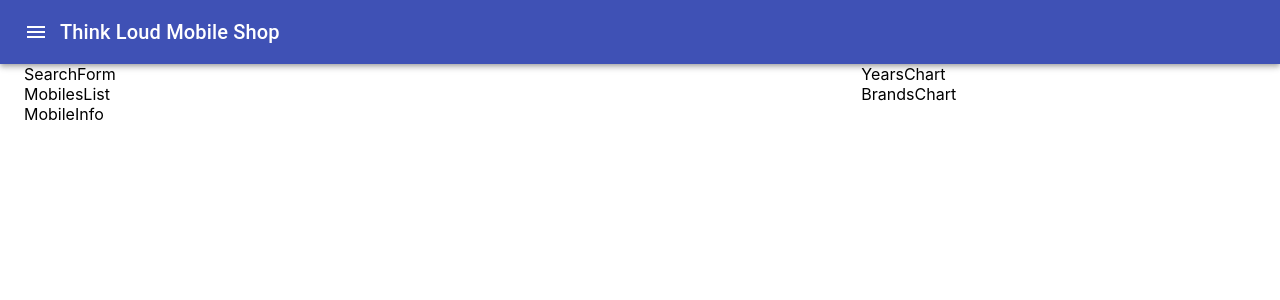
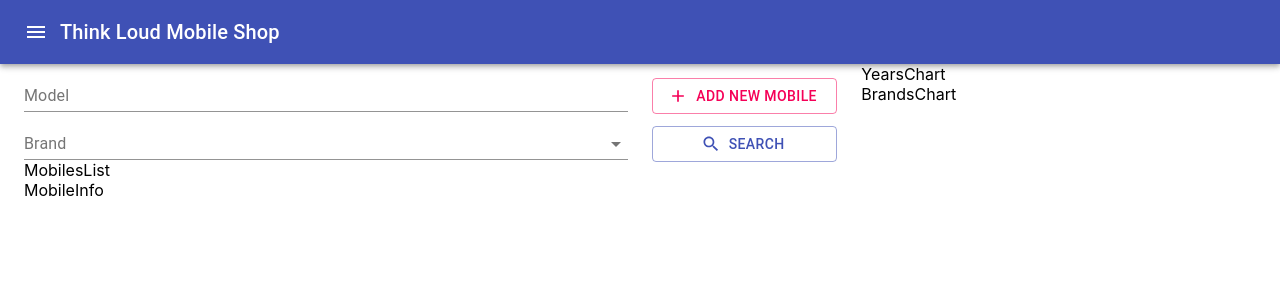
Before and after one commit to ahmady016/thinkloud-mobile-shop-task, a React (Create React App) app: page /home in a window 1280 px wide. Shown: the top 300 px of the page. Built offline with nearby package versions, Linux system fonts and the light colour scheme.

Commit message:
Build SearchForm

```diff
--- a/src/Pages/Home/SearchForm.js
+++ b/src/Pages/Home/SearchForm.js
@@ -1,11 +1,111 @@
 import React from 'react'
 
+import { useHistory } from 'react-router'
+import { useForm, Controller } from 'react-hook-form'
+import { yupResolver } from '@hookform/resolvers/yup'
+import * as yup from 'yup'
+
+import { BRANDS } from '../../_helpers/constants'
+
+import Grid from '@material-ui/core/Grid'
+import FormControl from '@material-ui/core/FormControl'
+import InputLabel from '@material-ui/core/InputLabel'
+import TextField from '@material-ui/core/TextField'
+import Select from '@material-ui/core/Select'
+import MenuItem from '@material-ui/core/MenuItem'
+import Button from '@material-ui/core/Button'
+import SearchIcon from '@material-ui/icons/Search'
+import AddIcon from '@material-ui/icons/Add'
+import Alert from '@material-ui/lab/Alert'
+
+const schema = yup.object().shape({
+	model: yup.string().required(),
+	brand: yup.string().required(),
+})
+
 function SearchForm() {
-  return (
-    <div>
-      SearchForm
-    </div>
-  )
+	const history = useHistory()
+	const goToAddMobile = React.useCallback((e) => history.push('/add-mobile'), [
+		history,
+	])
+
+	const {
+		control,
+		handleSubmit,
+		formState: { errors },
+	} = useForm({
+		defaultValues: {
+			model: '',
+			brand: '',
+		},
+		resolver: yupResolver(schema),
+	})
+	const onSubmit = (data) => {
+		console.log(data)
+	}
+
+	return (
+		<form onSubmit={handleSubmit(onSubmit)}>
+			<Grid container spacing={3}>
+				<Grid item md={9} xs={12}>
+					<Controller
+						name="model"
+						control={control}
+						render={({ field }) => (
+							<FormControl fullWidth>
+								<TextField {...field} label="Model" />
+							</FormControl>
+						)}
+					/>
+					{errors.model && (
+						<Alert severity="error">{errors.model.message}</Alert>
+					)}
+					<Controller
+						name="brand"
+						control={control}
+						render={({ field }) => (
+							<FormControl fullWidth>
+								<InputLabel>Brand</InputLabel>
+								<Select {...field}>
+									{BRANDS.map((brand) => (
+										<MenuItem key={brand} value={brand}>
+											{brand}
+										</MenuItem>
+									))}
+								</Select>
+							</FormControl>
+						)}
+					/>
+					{errors.brand && (
+						<Alert severity="error">{errors.brand.message}</Alert>
+					)}
+				</Grid>
+				<Grid item md={3} xs={12}>
+          <div className="w-100 h-100 mt-05 flex-column-around">
+            <Button
+              type="submit"
+              variant="outlined"
+              color="secondary"
+              fullWidth
+              startIcon={<AddIcon />}
+              onClick={goToAddMobile}
+            >
+              Add New Mobile
+            </Button>
+            <Button
+              type="submit"
+              variant="outlined"
+              color="primary"
+              fullWidth
+              startIcon={<SearchIcon />}
+            >
+              Search
+            </Button>
+          </div>
+				</Grid>
+			</Grid>
+		</form>
+	)
 }
 
 export default SearchForm
```
